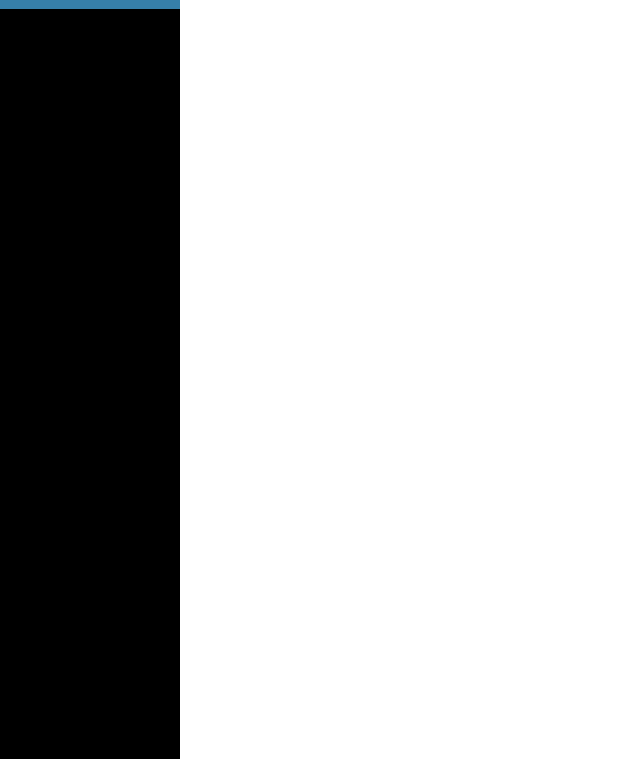
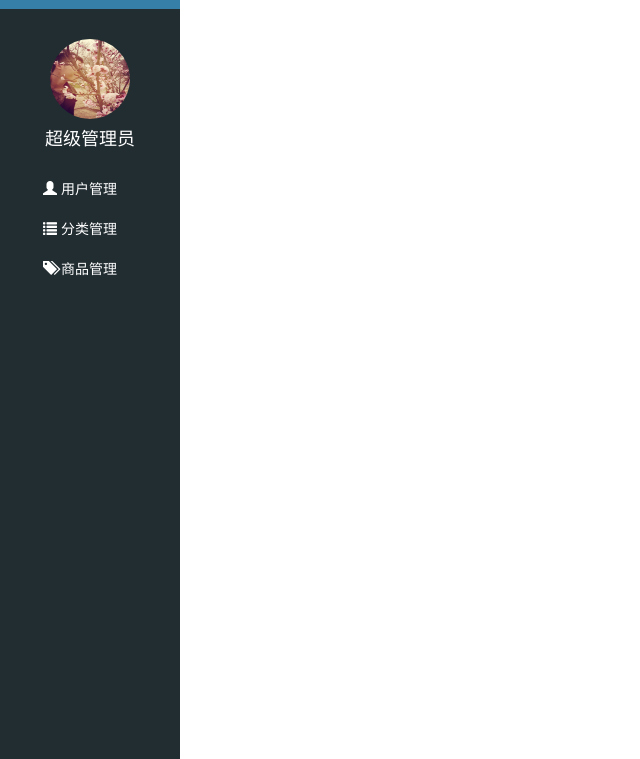
Before and after one commit to zyqzyq1314/letao, a website: page public/back/index.html in a window 1280 px wide. Shown: the part 41-800 px from the top of the page, without its empty margins (0-640 px from the left). Drawn offline with Linux system fonts and the light colour scheme.

Commit message:
index页面侧边栏静态完成

```diff
--- a/public/back/css/common.css
+++ b/public/back/css/common.css
@@ -32,7 +32,7 @@ ul {
 .lt_aside{
   width: 180px;
   height: 100%;
-  background-color: #000;
+  background-color: #222D32;
   position: fixed;
   top:0;
   left:0;
@@ -48,3 +48,38 @@ ul {
 .brand a {
   color: #fff;
 }
+.lt_aside .user {
+  padding-top: 30px;
+}
+.lt_aside .user img {
+  display: block;
+  width: 80px;
+  height: 80px;
+  border-radius: 50%;
+  margin: 0 auto;
+}
+.lt_aside .user p {
+  color: #fff;
+  font-size: 18px;
+  height: 40px;
+  line-height:40px;
+  text-align: center;
+}
+.lt_aside .nav li a {
+  height:40px;
+  line-height:40px;
+  color: white;
+  display: block;
+  padding-left: 40px;
+  border-left:3px solid transparent ;
+}
+.lt_aside .nav li a.current {
+  background-color: #1D1F21;
+  border-left: 3px solid #006699;
+}
+.lt_aside .nav li .child a{
+  padding-left: 60px;
+}
+.lt_aside .nav li .child {
+  display: none;
+}
--- a/public/back/index.html
+++ b/public/back/index.html
@@ -14,6 +14,41 @@
    <div class="brand">
      <a href="#">黑马20期</a>
    </div>
+   <!--个人用户-->
+    <div class="user">
+      <img src="images/zyq.jpg" alt="">
+      <p>超级管理员</p>
+    </div>
+   <div class="nav">
+      <ul>
+        <li>
+          <a href="#">
+            <i class="glyphicon glyphicon-user"></i>
+            <span>用户管理</span>
+          </a>
+        </li>
+        <li>
+          <a href="#">
+            <i class="glyphicon glyphicon-list"></i>
+            <span>分类管理</span>
+          </a>
+          <div class="child">
+            <a href="#">
+              一级分类
+            </a>
+            <a href="#">
+            二级分类
+            </a>
+          </div>
+        </li>
+        <li>
+          <a href="#">
+            <i class="glyphicon glyphicon-tags"></i>
+            <span>商品管理</span>
+          </a>
+        </li>
+      </ul>
+   </div>
  </div>
 <!--乐淘主体-->
  <div class="lt_main"></div>
```
Also changed, not shown: public/back/images/cc.jpg (added), public/back/images/dd.jpg (added), public/back/images/default.jpg (added), public/back/images/default.png (added), public/back/images/gg.jpg (added), public/back/images/hh.jpg (added), public/back/images/mm.jpg (added), public/back/images/none.png (added), public/back/images/yy.jpg (added), public/back/images/zyq.jpg (added).
